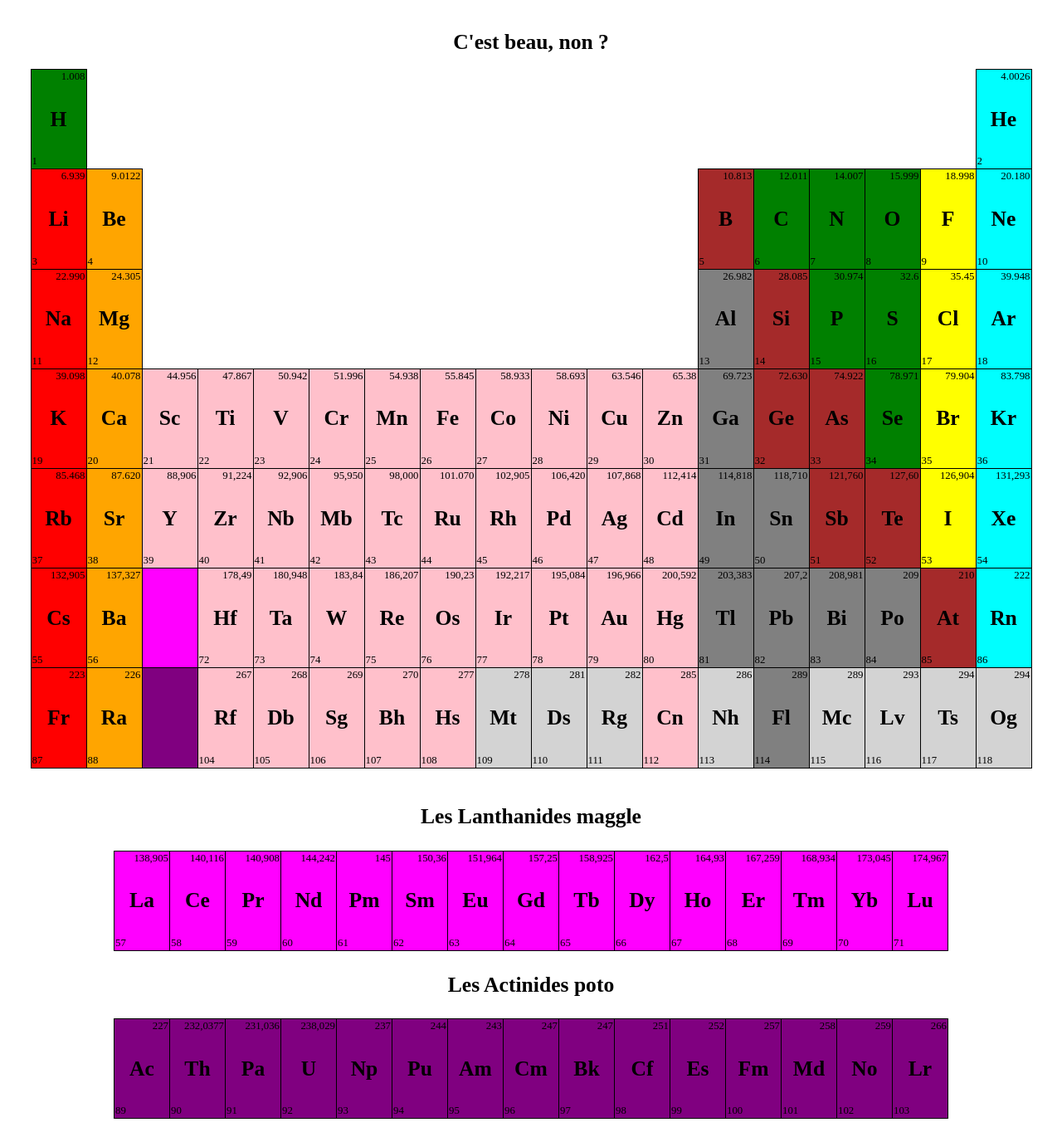
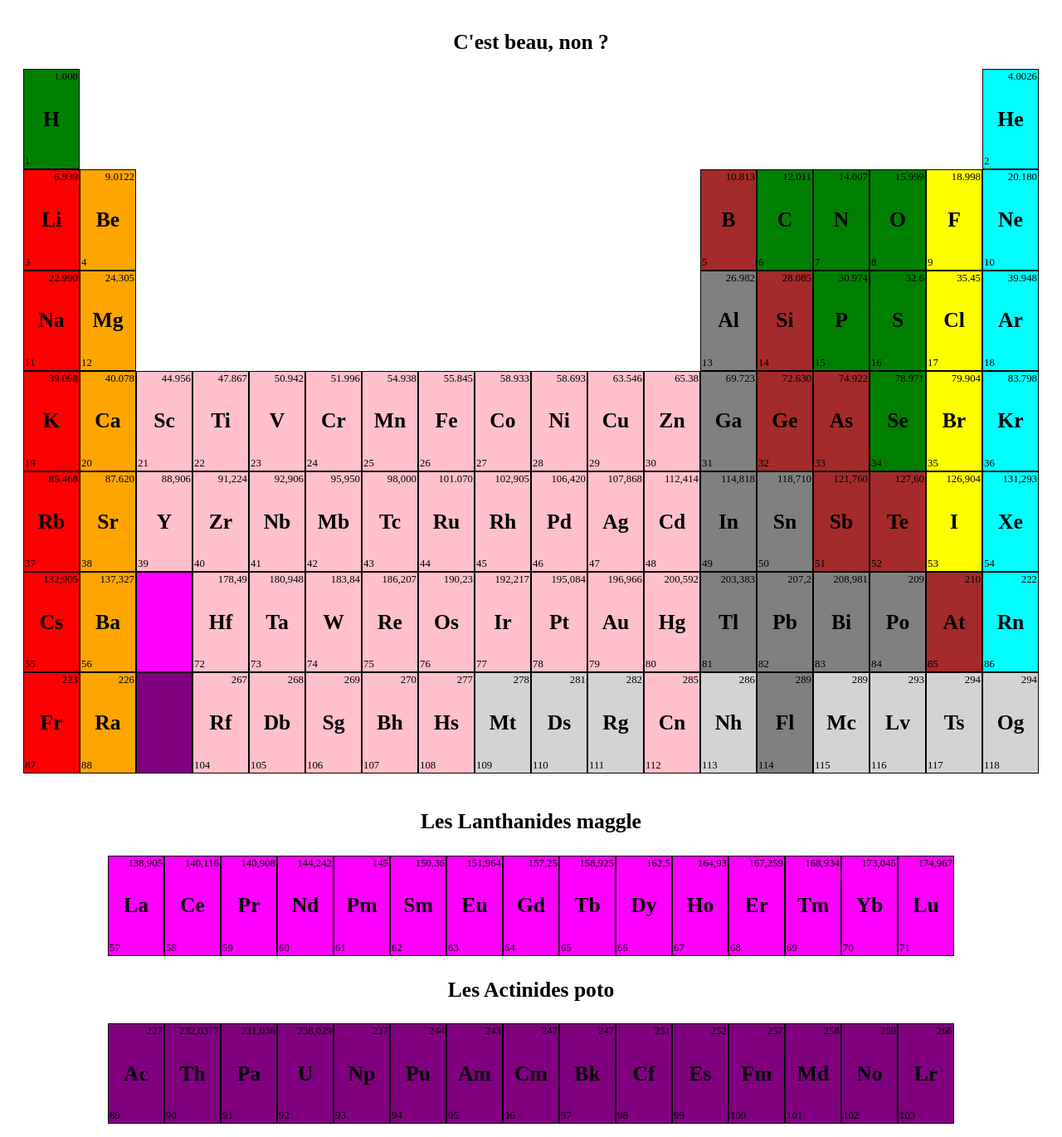
Before and after one commit to keuhdall/Piscine-PHP, a PHP site: page /responsive.html in a window 1280 px wide. Shown: the part 297-1667 px from the top of the page at 83% size. Before the commit the page ends 1645 px from the top, so only its background shows below. Run offline with PHP 8.4, Linux system fonts and the light colour scheme.

Commit message:
corrected ex03

```diff
--- a/ex03/responsive.css
+++ b/ex03/responsive.css
@@ -1,3 +1,8 @@
+body {
+	resize: both;
+	overflow: auto;
+}
+
 h1 {
 	font-size: 2vw;
 }
@@ -12,7 +17,8 @@ img {
 }
 
 table {
-	border-collapse: collapse;
+	border-collapse: separate;
+	border-spacing: 0px 0px;
 }
 
 td {
--- a/ex03/responsive.html
+++ b/ex03/responsive.html
@@ -8,7 +8,7 @@
 </head>
 <body>
 	<center>
-		<img src="kim.jpeg">
+		<img src="https://pp.vk.me/c627323/v627323642/1023c/j_r6gpDqUnM.jpg">
 		<p>
 			<table>
 				<caption><H1>C'est beau, non ?</H1></caption>
```
Also changed, not shown: ex03/kim.jpeg (deleted).
